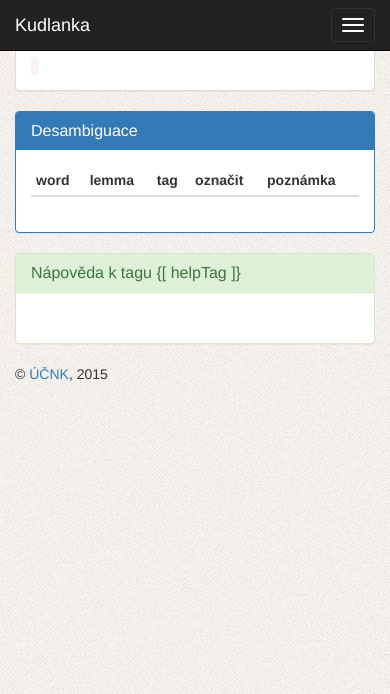
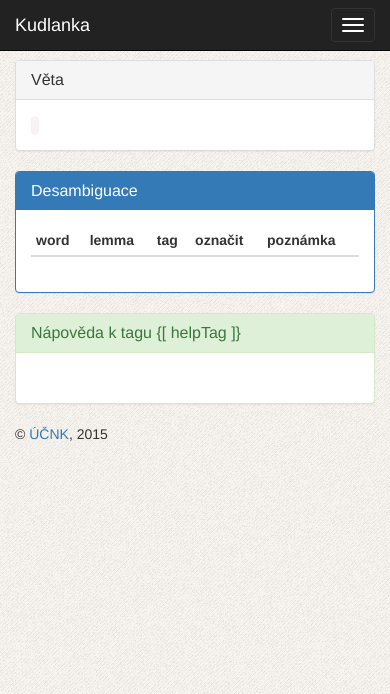
Before and after one commit to dlukes/kudlanka, a Flask app: template kudlanka/templates/index.html in a window 390 px wide. Shown: the top 694 px of the page. Run offline with Flask 2, Linux system fonts and the light colour scheme; the template is opened without the code that fills it, so the values that code supplies are empty; some libraries are stand-ins or nearby versions.

Commit message:
fix css when viewport narrow

```diff
--- a/kudlanka/static/css/kudlanka.css
+++ b/kudlanka/static/css/kudlanka.css
@@ -5,11 +5,12 @@
   background: url("../img/groovepaper2.png");
 }
 
-@media (max-width: 979px) {
-  body {
-    padding-top: 0px;
-  }
-}
+/* this would be needed if the top navbar was being hidden */
+/* @media (max-width: 979px) { */
+/*   body { */
+/*     padding-top: 0px; */
+/*   } */
+/* } */
 
 /* Sign-in */
 
```
